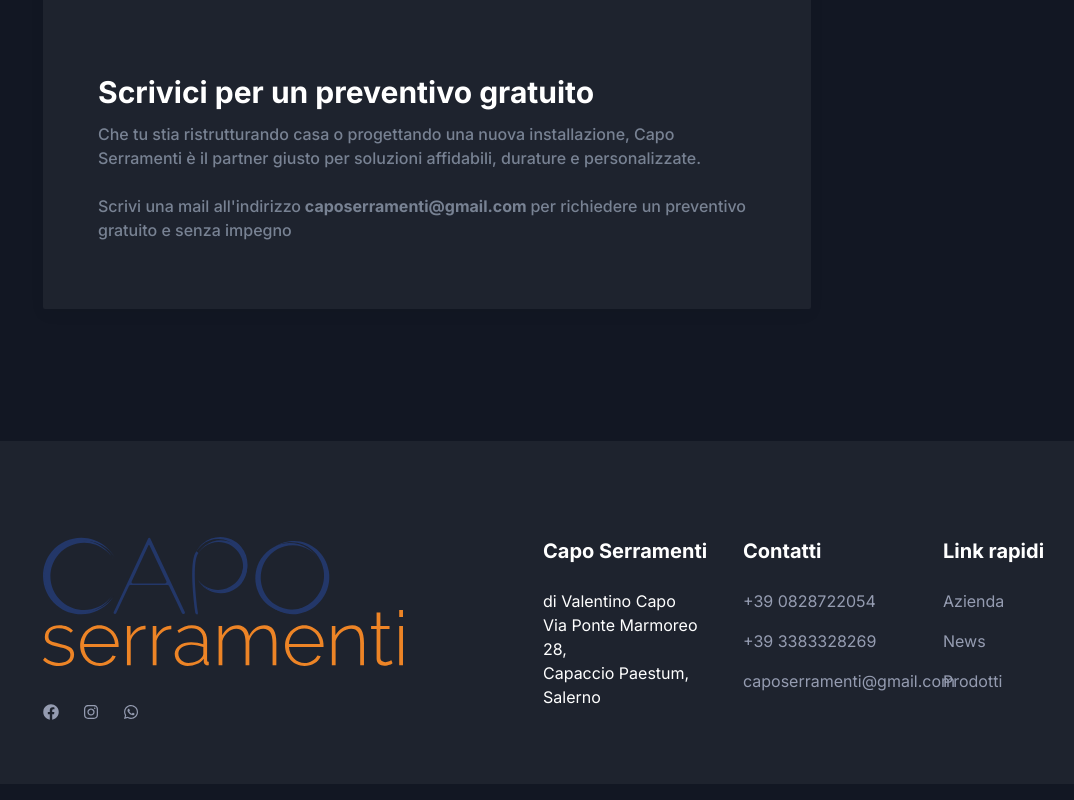
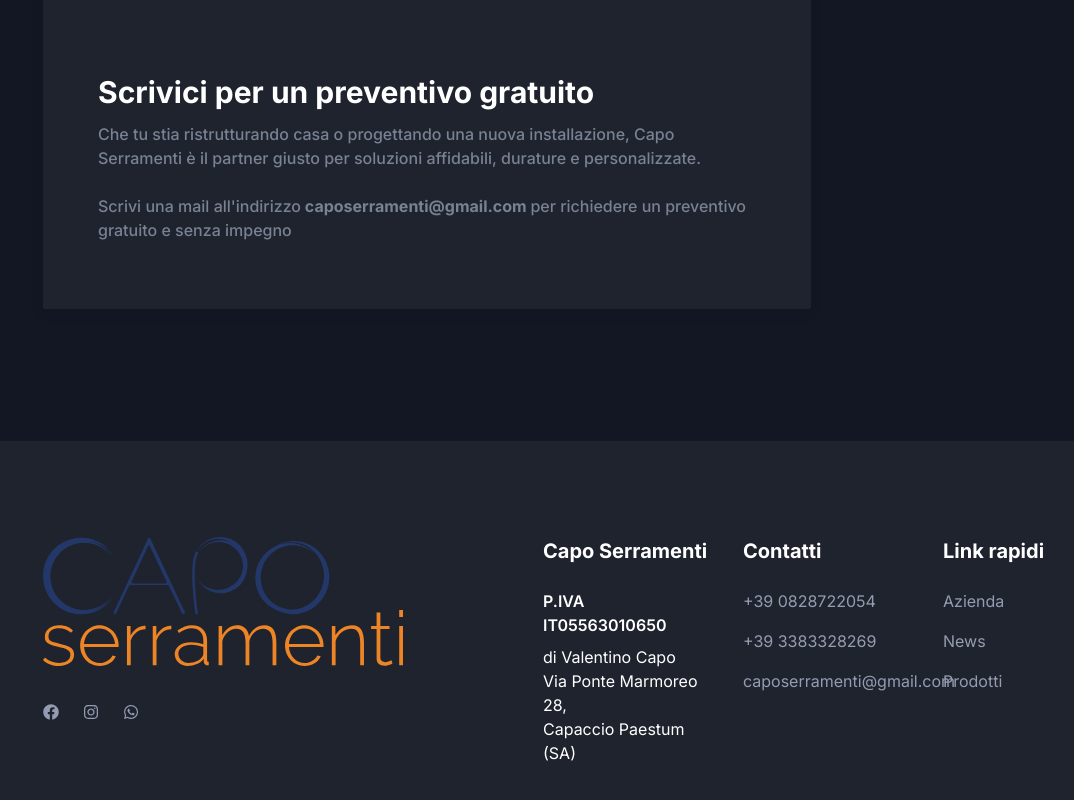
Before and after one commit to karca4/capo-serramenti-site, a Next.js app: page / in a window 1280 px wide. Shown: the part 8435-9235 px from the top of the page, without its empty margins (13-1087 px from the left). Built offline with nearby package versions, Linux system fonts and the light colour scheme; grey boxes are pictures that could not be loaded.

Commit message:
update ContactBox and index components with new contact details and formatting

```diff
--- a/src/components/Contact/ContactBox.tsx
+++ b/src/components/Contact/ContactBox.tsx
@@ -78,7 +78,7 @@
         </a>
       </div>
       <div
-        className="border-body-color/25 text-body-color mb-11 border-b pb-11 text-base leading-relaxed dark:border-white/25">
+        className="text-body-color mb-11 pb-11 text-base leading-relaxed">
         <h3 className="mb-4 text-xl leading-tight text-black dark:text-white">
           Social
         </h3>
--- a/src/components/Footer/index.tsx
+++ b/src/components/Footer/index.tsx
@@ -64,7 +64,8 @@
                 <h1 className="mb-6 text-xl font-bold text-black dark:text-white">
                   Capo Serramenti
                 </h1>
-                <p>di Valentino Capo<br/>Via Ponte Marmoreo 28,<br/>Capaccio Paestum, Salerno</p>
+                <h2 className="mb-2 font-semibold text-black dark:text-white">P.IVA IT05563010650</h2>
+                <p>di Valentino Capo<br/>Via Ponte Marmoreo 28,<br/>Capaccio Paestum (SA)</p>
               </div>
             </div>
 
```
